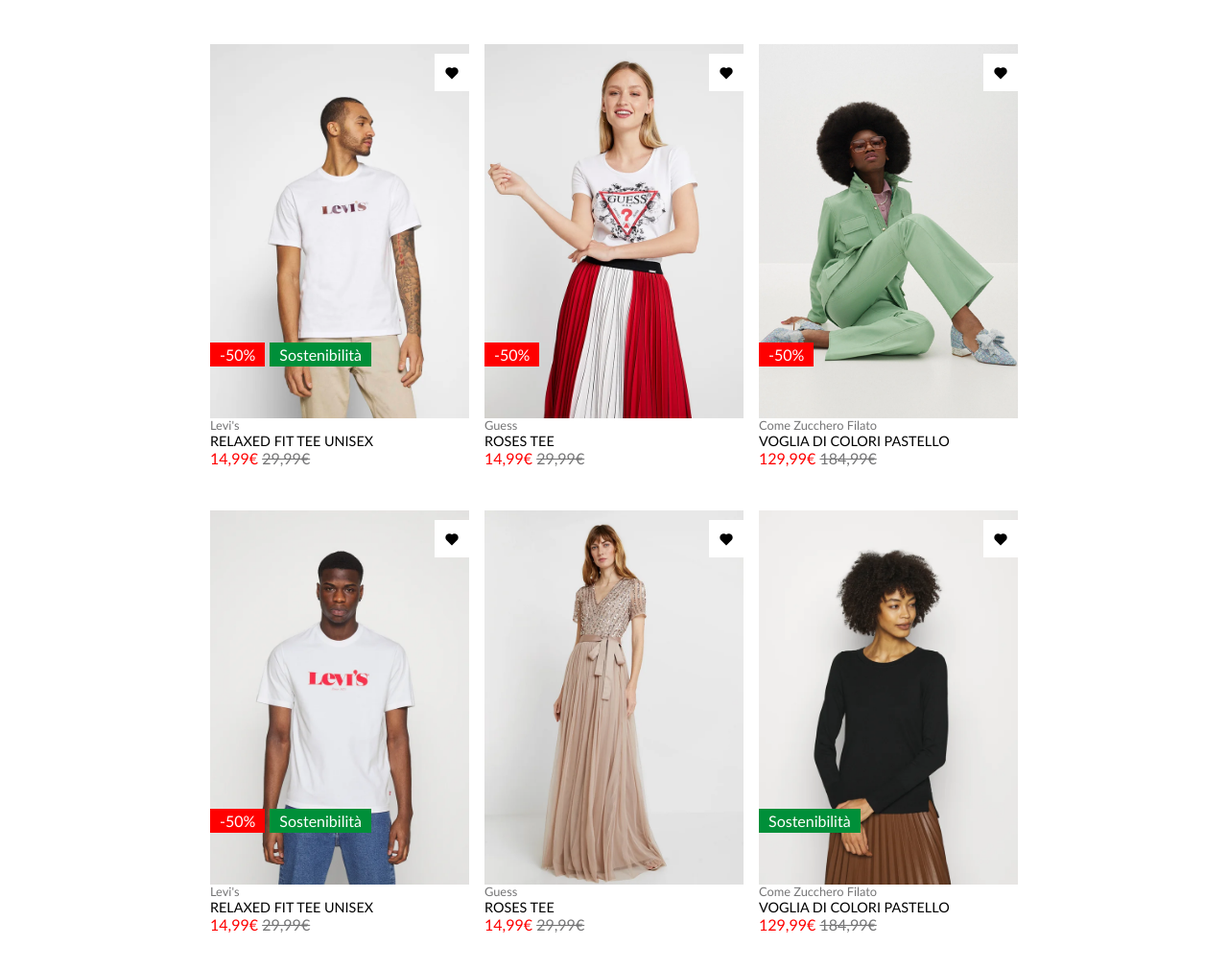
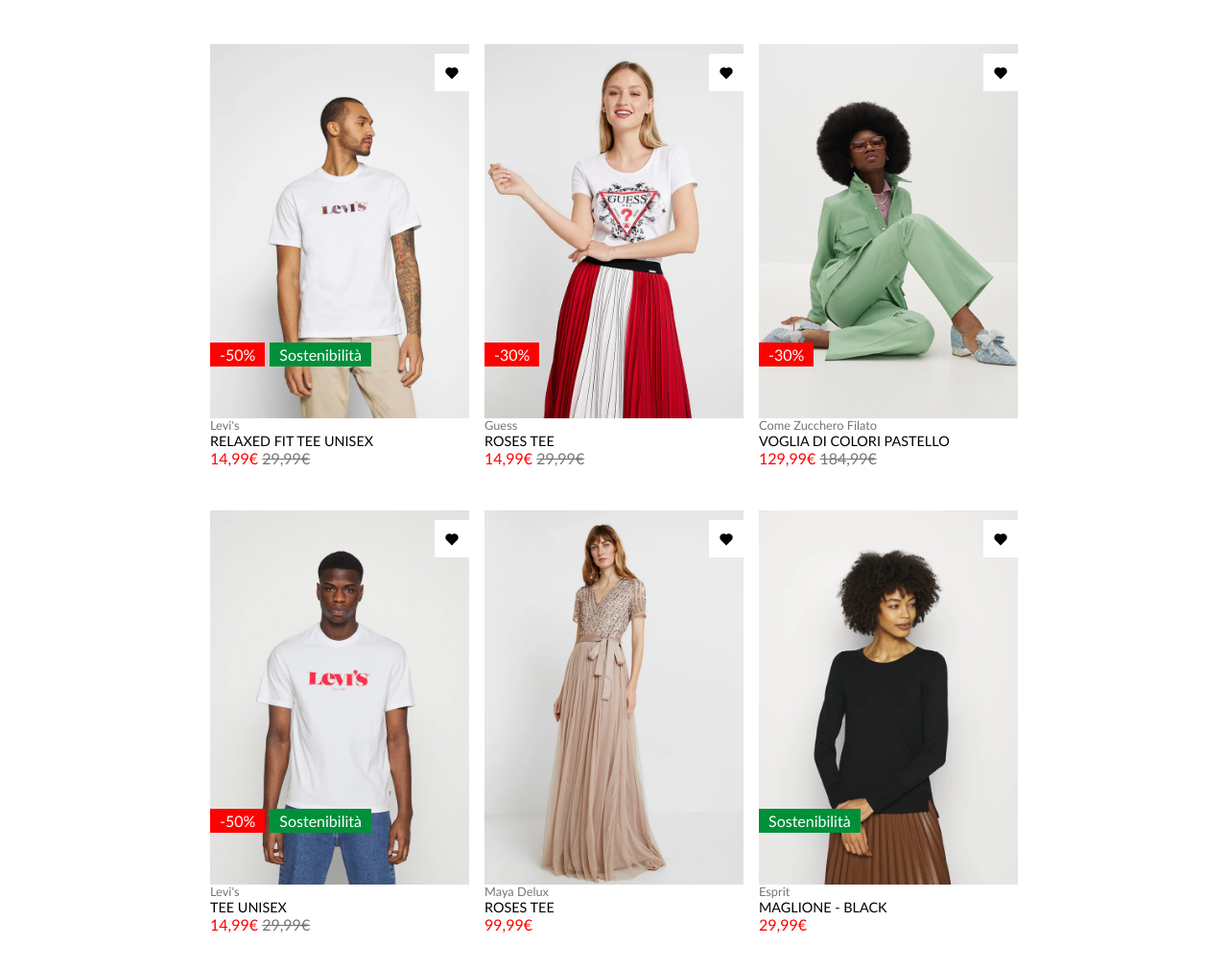
Before and after one commit to nicolaparutto/html-css-boolando, a plain HTML site: page index.html in a window 1280 px wide. Shown: the part 62-1072 px from the top of the page at 96% size. Drawn offline with nearby package versions, Linux system fonts and the light colour scheme.

Commit message:
[add]some corrections

```diff
--- a/index.html
+++ b/index.html
@@ -53,7 +53,7 @@
                <img class="second-img" src="assets/img/2b.webp" alt="">
                <span class="heart"><i class="ri-heart-fill"></i></span>
                <div class="discount">
-                  <span class="drop">-50%</span>
+                  <span class="drop">-30%</span>
                </div>
             </div>
             <div class="card-text">
@@ -69,7 +69,7 @@
                <img class="second-img" src="assets/img/3b.webp" alt="">
                <span class="heart"><i class="ri-heart-fill"></i></span>
                <div class="discount">
-                  <span class="drop">-50%</span>
+                  <span class="drop">-30%</span>
                </div>
             </div>
             <div class="card-text">
@@ -96,7 +96,7 @@
             </div>
             <div class="card-text">
                <span class="brand">Levi's</span>
-               <p class="dress-name">Relaxed fit tee unisex</p>
+               <p class="dress-name">Tee unisex</p>
                <p class="price">14,99&euro; <span>29,99&euro;</span></p>
             </div>
          </div>
@@ -108,9 +108,9 @@
                <span class="heart"><i class="ri-heart-fill"></i></span>
             </div>
             <div class="card-text">
-               <span class="brand">Guess</span>
+               <span class="brand">Maya Delux</span>
                <p class="dress-name">Roses tee</p>
-               <p class="price">14,99&euro; <span>29,99&euro;</span></p>
+               <p class="price">99,99&euro;</p>
             </div>
          </div>
 
@@ -124,9 +124,9 @@
                </div>
             </div>
             <div class="card-text">
-               <span class="brand">Come Zucchero Filato</span>
-               <p class="dress-name">Voglia di colori pastello</p>
-               <p class="price">129,99&euro; <span>184,99&euro;</span></p>
+               <span class="brand">Esprit</span>
+               <p class="dress-name">Maglione - Black</p>
+               <p class="price">29,99&euro;</p>
             </div>
          </div>
 
```
